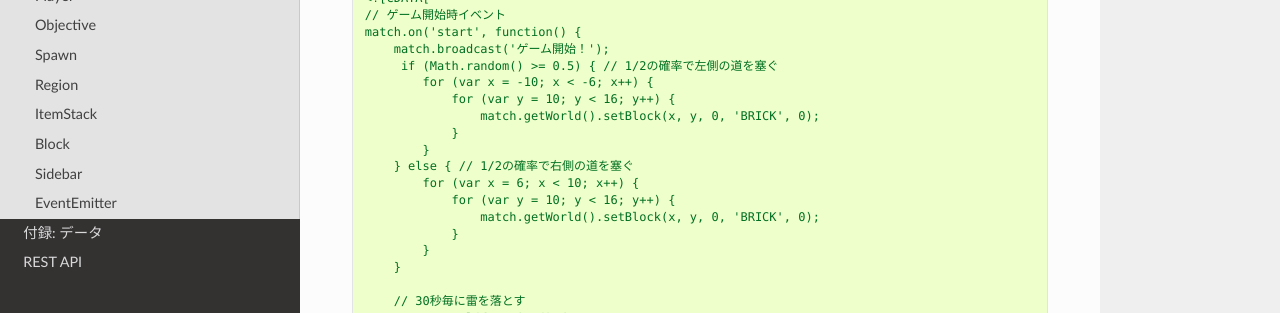
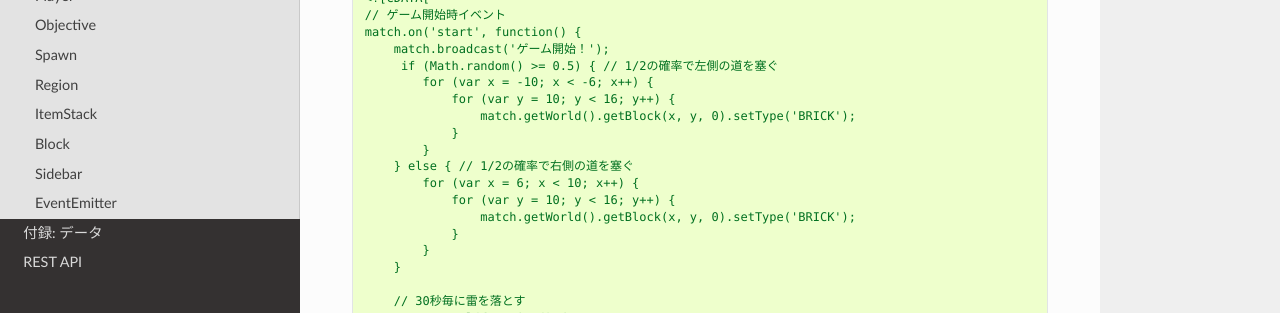
Before and after one commit to MinecraftJP/pvp-docs, a Sphinx documentation site: the page built from docs/script/index.rst, in a window 1280 px wide and 900 px high. Shown: the part 345-658 px from the top of the window. Built offline with Sphinx 7.4.7 and the Read the Docs theme 2.0.0, drawn with Linux system fonts in a browser that asks for light colours.

Commit message:
Update example script

```diff
--- a/docs/script/index.rst
+++ b/docs/script/index.rst
@@ -16,13 +16,13 @@
         if (Math.random() >= 0.5) { // 1/2の確率で左側の道を塞ぐ
            for (var x = -10; x < -6; x++) {
                for (var y = 10; y < 16; y++) {
-                   match.getWorld().setBlock(x, y, 0, 'BRICK', 0);
+                   match.getWorld().getBlock(x, y, 0).setType('BRICK');
                }
            }
        } else { // 1/2の確率で右側の道を塞ぐ
            for (var x = 6; x < 10; x++) {
                for (var y = 10; y < 16; y++) {
-                   match.getWorld().setBlock(x, y, 0, 'BRICK', 0);
+                   match.getWorld().getBlock(x, y, 0).setType('BRICK');
                }
            }
        }
```
